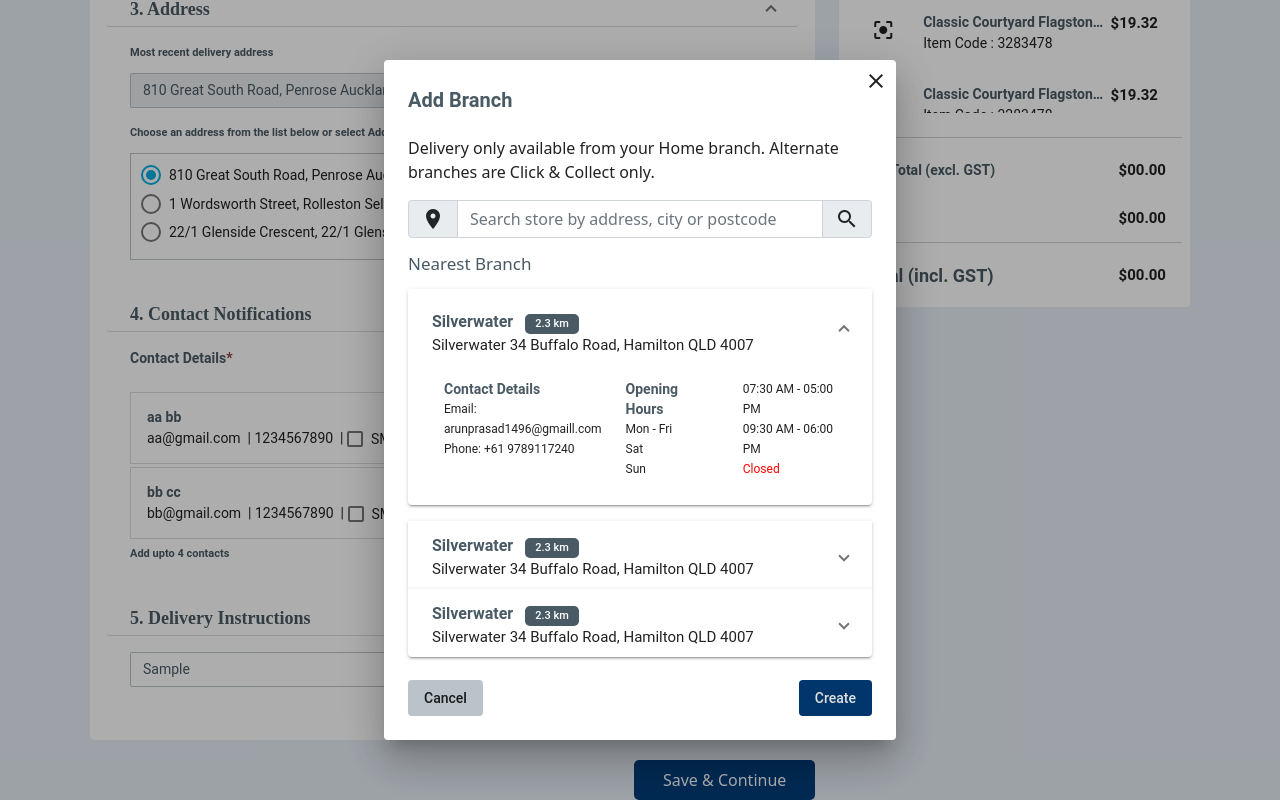
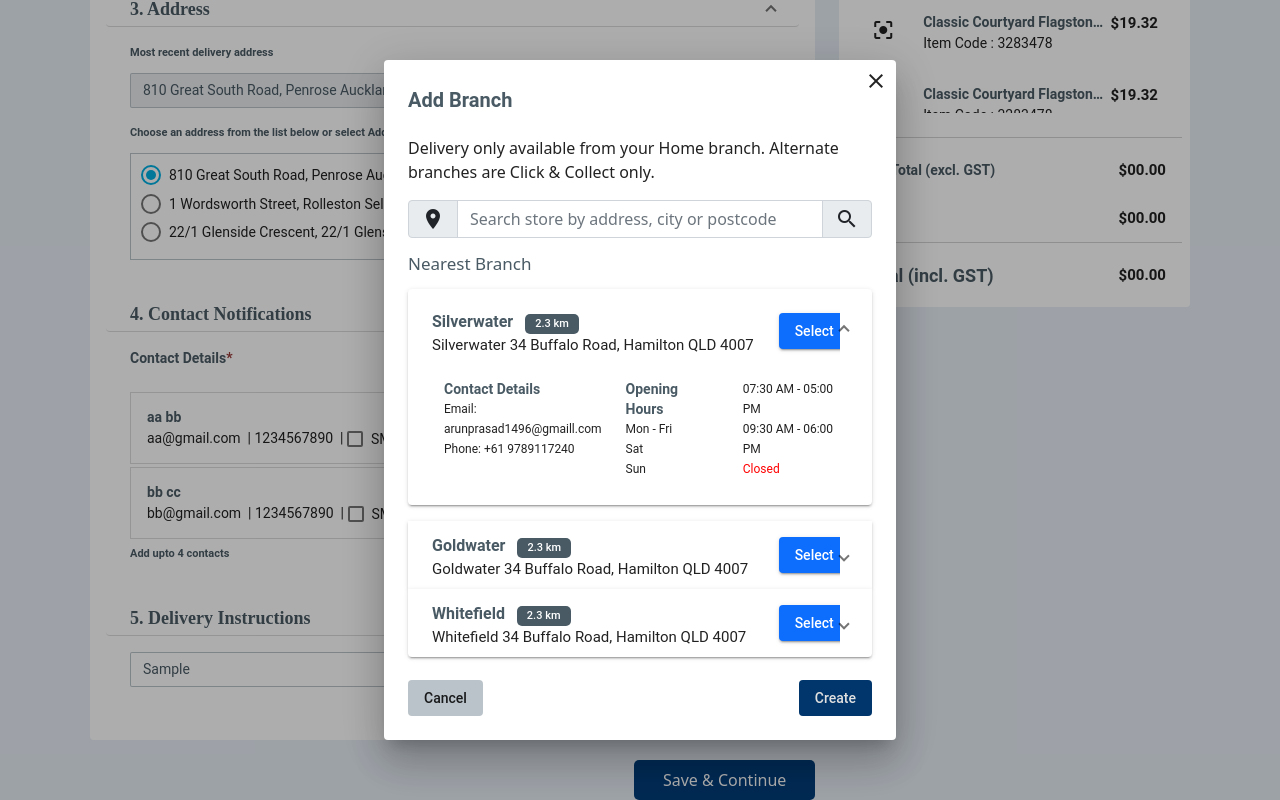
Before and after one commit to kumaresan-subramani/tradeplus_checkout, an Angular app: page / in a window 1280 px wide. Both pictures are taken after typing "Sample", "2020-01-15", "10:30", "Sample" into the empty fields and a click on the button "Save & Continue". Built offline with nearby package versions, Linux system fonts and the light colour scheme.

Commit message:
add branch chnages

```diff
--- a/src/app/app.component.ts
+++ b/src/app/app.component.ts
@@ -18,11 +18,11 @@ export class AppComponent {
   public selectedAddress: any;
   public branchDetails: any = [
     {
-      location_name: 'Riccarton',
-      location_address: '2-20 MANDEVILLE ST, Christchurch',
-      phone: '+2 9666 2800'
-    }
-  ]
+      location_name: "Riccarton",
+      location_address: "2-20 MANDEVILLE ST, Christchurch",
+      phone: "+2 9666 2800",
+    },
+  ];
   addressData: AddressData[] = [
     {
       selected: true,
@@ -144,6 +144,9 @@ export class AppComponent {
 
     dialogRef.afterClosed().subscribe((result) => {
       console.log("The dialog was closed");
+      if (result.template == "addBranch_Template") {
+        this.branchDetails[0] = result.branch;
+      } else {
         this.animal = result;
         if (result) {
           if (result.address && result.address != "") {
@@ -151,6 +154,7 @@ export class AppComponent {
           }
           if (result.contactList) {
             this.contactDetails = result.contactList;
+          }
         }
       }
     });
@@ -169,7 +173,7 @@ export class AppComponent {
     this.selectedAddress = this.addressData.filter((item) => item.selected)[0];
   }
   removeContact(removeDetail: any) {
-    debugger
+    debugger;
     var index = this.contactDetails.indexOf(removeDetail);
     this.contactDetails.splice(index, 1);
   }
--- a/src/app/dialog/dialog.component.html
+++ b/src/app/dialog/dialog.component.html
@@ -90,7 +90,7 @@
             <span class="input-group-text" id="basic-addon1">
                 <mat-icon matPrefix>location_on</mat-icon>
             </span>
-            <input type="text" class="form-control" placeholder="Search store by address, city or postcode"
+            <input type="text" class="form-control" placeholder="Search store by address, city or postcode"  (input)="searchBranch($event)"
                 aria-describedby="basic-addon1">
             <span class="input-group-text">
                 <mat-icon matPrefix>search</mat-icon>
@@ -99,23 +99,30 @@
         <h4 class="sub_header">Nearest Branch</h4>
         <div style="margin-bottom: 5%;">
             <mat-accordion class="example-headers-align" multi>
-                <mat-expansion-panel class="panel" [expanded]="true">
+                <mat-expansion-panel class="panel" [expanded]="i==0?true:false" *ngFor="let branch of branchList;let i=index;" >
                     <mat-expansion-panel-header>
                         <mat-panel-title style="display: block;">
-                            <p class="panel_header">Silverwater &nbsp;
-                                <mat-chip-list aria-label="Fish selection">
-                                    <mat-chip color="primary" selected>2.3 km</mat-chip>
-                                </mat-chip-list>
-                            </p>
-                            <p>Silverwater 34 Buffalo Road, Hamilton QLD 4007</p>
+                            <div class="row">
+                                <div class="col-sm-10">
+                                    <p class="panel_header">{{branch.location_name}} &nbsp;
+                                        <mat-chip-list aria-label="Fish selection">
+                                            <mat-chip color="primary" selected>{{branch.distance}}</mat-chip>
+                                        </mat-chip-list>
+                                    </p>
+                                    <p>{{branch.location_address}}</p>
+                                </div>
+                                <div class="col-sm-2" style="margin: auto;">
+                                    <button mat-raised-button class="select" (click)="selectBranch(branch)" >Select</button>
+                                </div>
+                            </div>
                         </mat-panel-title>
                     </mat-expansion-panel-header>
                     <div class="container branch_container">
                         <div class="row">
                             <div class="col">
                                 <p class="col_header">Contact Details</p>
-                                <p>Email: arunprasad1496@gmaill.com</p>
-                                <p>Phone: +61 9789117240</p>
+                                <p>Email: {{branch.email}}</p>
+                                <p>Phone: {{branch.phone}}</p>
                             </div>
                             <div class="col">
                                 <p class="col_header"> Opening Hours</p>
@@ -131,71 +138,6 @@
                         </div>
                     </div>
                 </mat-expansion-panel>
-                <mat-expansion-panel [expanded]="false" class="panel">
-                    <mat-expansion-panel-header>
-                        <mat-panel-title style="display: block;">
-                            <p class="panel_header">Silverwater &nbsp;
-                                <mat-chip-list aria-label="Fish selection">
-                                    <mat-chip color="primary" selected>2.3 km</mat-chip>
-                                </mat-chip-list>
-                            </p>
-                            <p>Silverwater 34 Buffalo Road, Hamilton QLD 4007</p>
-                        </mat-panel-title>
-                    </mat-expansion-panel-header>
-                    <div class="container branch_container">
-                        <div class="row">
-                            <div class="col">
-                                <p class="col_header">Contact Details</p>
-                                <p>Email: arunprasad1496@gmaill.com</p>
-                                <p>Phone: +61 9789117240</p>
-                            </div>
-                            <div class="col">
-                                <p class="col_header"> Opening Hours</p>
-                                <p>Mon - Fri</p>
-                                <p>Sat</p>
-                                <p>Sun</p>
-                            </div>
-                            <div class="col" style="margin: auto;">
-                                <p>07:30 AM - 05:00 PM</p>
-                                <p>09:30 AM - 06:00 PM</p>
-                                <p style="color: red;">Closed</p>
-                            </div>
-                        </div>
-                    </div>
-                </mat-expansion-panel>
-                <mat-expansion-panel [expanded]="false" class="panel">
-                    <mat-expansion-panel-header>
-                        <mat-panel-title style="display: block;">
-                            <p class="panel_header">Silverwater &nbsp;
-                                <mat-chip-list aria-label="Fish selection">
-                                    <mat-chip color="primary" selected>2.3 km</mat-chip>
-                                </mat-chip-list>
-                            </p>
-                            <p>Silverwater 34 Buffalo Road, Hamilton QLD 4007</p>
-                        </mat-panel-title>
-                    </mat-expansion-panel-header>
-                    <div class="container branch_container">
-                        <div class="row">
-                            <div class="col">
-                                <p class="col_header">Contact Details</p>
-                                <p>Email: arunprasad1496@gmaill.com</p>
-                                <p>Phone: +61 9789117240</p>
-                            </div>
-                            <div class="col">
-                                <p class="col_header"> Opening Hours</p>
-                                <p>Mon - Fri</p>
-                                <p>Sat</p>
-                                <p>Sun</p>
-                            </div>
-                            <div class="col" style="margin: auto;">
-                                <p>07:30 AM - 05:00 PM</p>
-                                <p>09:30 AM - 06:00 PM</p>
-                                <p style="color: red;">Closed</p>
-                            </div>
-                        </div>
-                    </div>
-                </mat-expansion-panel>
-
             </mat-accordion>
         </div>
         <!-- <div mat-dialog-actions> -->
--- a/src/app/dialog/dialog.component.scss
+++ b/src/app/dialog/dialog.component.scss
@@ -159,3 +159,9 @@ body {
     height: 90vh;
   }
 }
+
+
+ .select{
+    background: #0d6efd;
+    color: white;
+  }
--- a/src/app/dialog/dialog.component.ts
+++ b/src/app/dialog/dialog.component.ts
@@ -36,14 +36,40 @@ export class DialogComponent {
     address: "",
     contactList: null,
   };
+  branchList: any = [
+    {
+      location_name: "Silverwater",
+      location_address: "Silverwater 34 Buffalo Road, Hamilton QLD 4007",
+      distance: "2.3 km",
+      email: " arunprasad1496@gmaill.com",
+      phone: "+61 9789117240",
+    },
+    {
+      location_name: "Goldwater",
+      location_address: "Goldwater 34 Buffalo Road, Hamilton QLD 4007",
+      distance: "2.3 km",
+      email: " arunprasad1496@gmaill.com",
+      phone: "+61 9789117240",
+    },
+    {
+      location_name: "Whitefield",
+      location_address: "Whitefield 34 Buffalo Road, Hamilton QLD 4007",
+      distance: "2.3 km",
+      email: " arunprasad1496@gmaill.com",
+      phone: "+61 9789117240",
+    },
+  ];
   constructor(
     public dialogRef: MatDialogRef<DialogComponent>,
     public dialog: MatDialog,
     @Inject(MAT_DIALOG_DATA) public data: any
   ) {}
   searchList: any = [];
+  branchSearchList: any = [];
+
   ngOnInit(): void {
     this.searchList = [...this.contactDetails];
+    this.branchSearchList = this.branchList;
   }
 
   getContactdata() {
@@ -67,9 +93,9 @@ export class DialogComponent {
     return this.data.templateName == "addBranch_Template" ? true : false;
   }
 
-  onNoClick(isCancel: boolean= false): void {
+  onNoClick(isCancel: boolean = false): void {
     this.dialogData.contactList = this.getContactdata();
-    this.dialogRef.close(isCancel ? this.dialogData: undefined);
+    this.dialogRef.close(isCancel ? this.dialogData : undefined);
   }
 
   createContact(): void {
@@ -88,6 +114,22 @@ export class DialogComponent {
       }
       console.log(result);
     });
+  }
+
+  selectBranch(branch: any) {
+    let data: any = {
+      template: "addBranch_Template",
+      branch: branch,
+    };
+    this.dialogRef.close(data);
+  }
+
+  searchBranch(args: any) {
+    var value = args.target.value;
+    this.branchList = this.branchSearchList.filter((item: any) =>{
+      return item.location_name.includes(value)
+    }
+    );
   }
 }
 
@@ -113,11 +155,11 @@ export class childDialogComponent {
   ngOnInit(): void {}
 
   onNoClick(): void {
-    debugger
+    debugger;
     this.dialogRef.close(this.contactDetails);
   }
   createContact() {
-    debugger
+    debugger;
     this.dialogRef.close(this.contactDetails);
   }
 }
```
Lines whose indentation alone changed are shown as unchanged.
